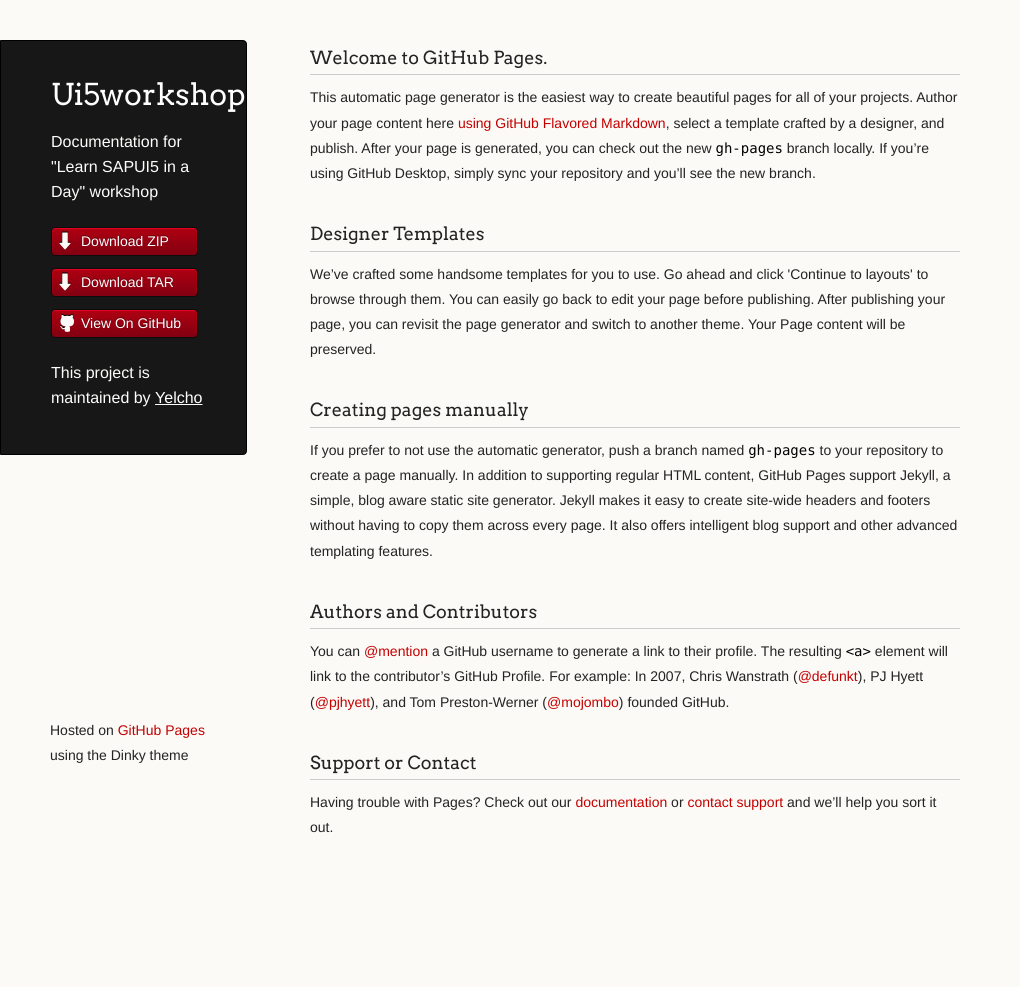
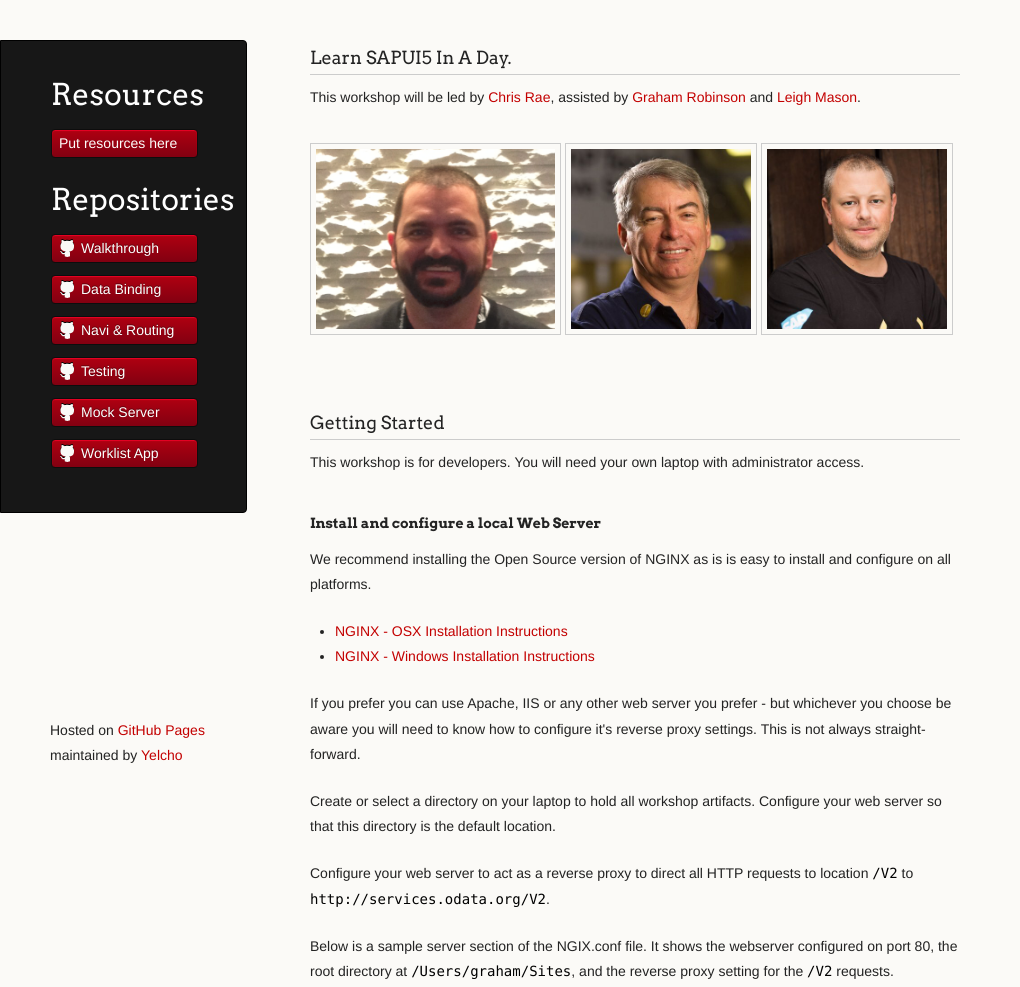
Before and after one commit to Yelcho/ui5workshop, a plain HTML site: page index.html in a window 1280 px wide. Shown: the top 987 px of the page, without its empty margins (0-1020 px from the left). Before the commit the page ends 913 px from the top, so only its background shows below. Drawn offline with Linux system fonts and the light colour scheme.

Commit message:
Initial content

```diff
--- a/index.html
+++ b/index.html
@@ -1,10 +1,10 @@
 <!doctype html>
 <html>
+
 <head>
     <meta charset="utf-8">
     <meta http-equiv="X-UA-Compatible" content="chrome=1">
-    <title>Ui5workshop by Yelcho</title>
-
+    <title>Learn SAPUI5 In A Day</title>
     <link rel="stylesheet" href="stylesheets/styles.css">
     <link rel="stylesheet" href="stylesheets/github-light.css">
     <script src="javascripts/scale.fix.js"></script>
@@ -13,53 +13,101 @@
     <script src="//html5shiv.googlecode.com/svn/trunk/html5.js"></script>
     <![endif]-->
 </head>
+
 <body>
     <div class="wrapper">
         <header>
-        <h1 class="header">Ui5workshop</h1>
-        <p class="header">Documentation for &quot;Learn SAPUI5 in a Day&quot; workshop</p>
-
+            <h1 class="header">Resources</h1>
             <ul>
-          <li class="download"><a class="buttons" href="https://github.com/Yelcho/ui5workshop/zipball/master">Download ZIP</a></li>
+                <li>Put resources here</li>
+            </ul>
+            <h1 class="header">Repositories</h1>
+            <ul>
+                <li><a class="buttons github" href="https://github.com/Yelcho/open_ui5_workshop">Walkthrough</a></li>
+                <li><a class="buttons github" href="https://github.com/Yelcho/openui5-data-binding">Data Binding</a></li>
+                <li><a class="buttons github" href="https://github.com/Yelcho/openui5-nav-and-routing">Navi & Routing</a></li>
+                <li><a class="buttons github" href="https://github.com/Yelcho/openui5-testing">Testing</a></li>
+                <li><a class="buttons github" href="https://github.com/Yelcho/openui5-mock-server">Mock Server</a></li>
+                <li><a class="buttons github" href="https://github.com/Yelcho/openui5-worklist-app">Worklist App</a></li>
+                <!--           <li class="download"><a class="buttons" href="https://github.com/Yelcho/ui5workshop/zipball/master">Download ZIP</a></li>
         <li class="download"><a class="buttons" href="https://github.com/Yelcho/ui5workshop/tarball/master">Download TAR</a></li>
-          <li><a class="buttons github" href="https://github.com/Yelcho/ui5workshop">View On GitHub</a></li>
+        <li><a class="buttons github" href="https://github.com/Yelcho/ui5workshop">View On GitHub</a></li> -->
             </ul>
-
-        <p class="header">This project is maintained by <a class="header name" href="https://github.com/Yelcho">Yelcho</a></p>
-
-
+            <!--         <p class="header">Maintained by <a class="header name" href="https://github.com/Yelcho">Yelcho</a></p> -->
         </header>
         <section>
             <h3>
-<a id="welcome-to-github-pages" class="anchor" href="#welcome-to-github-pages" aria-hidden="true"><span aria-hidden="true" class="octicon octicon-link"></span></a>Welcome to GitHub Pages.</h3>
+            <a id="welcome-to-github-pages" class="anchor" href="#welcome-to-github-pages" aria-hidden="true"><span aria-hidden="true" class="octicon octicon-link"></span></a>Learn SAPUI5 In A Day.
+          </h3>
+            <p>This workshop will be led by <a href="http://scn.sap.com/people/chris.rae" target="_blank">Chris Rae</a>, assisted by <a href="http://scn.sap.com/people/graham.robinson" target="_blank">Graham Robinson</a> and <a href="http://scn.sap.com/people/leigh.mason" target="_blank">Leigh Mason</a>.</p>
+            <img src="images/chris.png" height="180px" />
+            <img src="images/graham.jpg" width="180px" />
+            <img src="images/leigh.jpg" width="180px" />
+            <h3>
+          <a id="getting-started" class="anchor" href="#designer-templates" aria-hidden="true"><span aria-hidden="true" class="octicon octicon-link"></span></a>
+            Getting Started
+          </h3>
+            <p>This workshop is for developers. You will need your own laptop with administrator access.</p>
+            <h4>Install and configure a local Web Server</h4>
+            <p>We recommend installing the Open Source version of NGINX as is is easy to install and configure on all platforms.</p>
+            <ul>
+                <li>
+                    <a href="http://codingexplained.com/operating-systems/mac/installing-nginx-os-x-yosemite">NGINX - OSX Installation Instructions</a>
+                </li>
+                <li>
+                    <a href="http://nginx.org/en/docs/windows.html">NGINX - Windows Installation Instructions</a>
+                </li>
+            </ul>
+            <p>If you prefer you can use Apache, IIS or any other web server you prefer - but whichever you choose be aware you will need to know how to configure it's reverse proxy settings. This is not always straight-forward.</p>
+            <p>Create or select a directory on your laptop to hold all workshop artifacts. Configure your web server so that this directory is the default location.</p>
+            <p>Configure your web server to act as a reverse proxy to direct all HTTP requests to location <code>/V2</code> to <code>http://services.odata.org/V2</code>.</p>
+            <p>Below is a sample server section of the NGIX.conf file. It shows the webserver configured on port 80, the root directory at <code>/Users/graham/Sites</code>, and the reverse proxy setting for the <code>/V2</code> requests.</p>
+            <pre><code>
+server {
+    listen       80;
+    server_name  localhost;
 
-<p>This automatic page generator is the easiest way to create beautiful pages for all of your projects. Author your page content here <a href="https://guides.github.com/features/mastering-markdown/">using GitHub Flavored Markdown</a>, select a template crafted by a designer, and publish. After your page is generated, you can check out the new <code>gh-pages</code> branch locally. If you’re using GitHub Desktop, simply sync your repository and you’ll see the new branch.</p>
+    location / {
+        root   /Users/graham/Sites;
+        index  index.html index.htm;
+        autoindex on;
+    }
 
-<h3>
-<a id="designer-templates" class="anchor" href="#designer-templates" aria-hidden="true"><span aria-hidden="true" class="octicon octicon-link"></span></a>Designer Templates</h3>
+    location /V2 {
+        proxy_pass http://services.odata.org/V2;
+    }
 
-<p>We’ve crafted some handsome templates for you to use. Go ahead and click 'Continue to layouts' to browse through them. You can easily go back to edit your page before publishing. After publishing your page, you can revisit the page generator and switch to another theme. Your Page content will be preserved.</p>
+    ...
+}
+</code>
+</pre>
+            <p>Test you web server configuration works before moving on.</p>
+            <h4>Download and Install the OpenUI5 SDK</h4>
+            <p>Download the <a href="http://openui5.org/download.html">OpenUI5 SDK</a>. Create a subdirectory in your web server root directory called <code>UI5</code> and place the unpacked OpenUI5 SDK here.</p>
+            <p>Check you can access the OpenUI5 SDK via you browser at <a href="http://localhost/ui5/openui5-sdk-1.36.9">http://localhost/ui5/openui5-sdk-1.36.9</a></p>
 
-<h3>
-<a id="creating-pages-manually" class="anchor" href="#creating-pages-manually" aria-hidden="true"><span aria-hidden="true" class="octicon octicon-link"></span></a>Creating pages manually</h3>
+            <h4>Choose Your Editor.</h4>
+            <p>If you do not already have a suitable editor installed on your laptop you should install one now.</p>
+            <p>Some choices are...</p>
+            <ul>
+              <li><a href="https://atom.io/">Atom</a> - probably the most popular these days</li>
+              <li><a href="https://www.sublimetext.com/">Sublime Text</a> - Graham's weapon of choice</li>
+              <li><a href="https://notepad-plus-plus.org/">Notepad++</a> - always popular</li>
+              <li>...or anything else you prefer.</li>
+            </ul>
 
-<p>If you prefer to not use the automatic generator, push a branch named <code>gh-pages</code> to your repository to create a page manually. In addition to supporting regular HTML content, GitHub Pages support Jekyll, a simple, blog aware static site generator. Jekyll makes it easy to create site-wide headers and footers without having to copy them across every page. It also offers intelligent blog support and other advanced templating features.</p>
-
-<h3>
-<a id="authors-and-contributors" class="anchor" href="#authors-and-contributors" aria-hidden="true"><span aria-hidden="true" class="octicon octicon-link"></span></a>Authors and Contributors</h3>
-
-<p>You can <a href="https://help.github.com/articles/basic-writing-and-formatting-syntax/#mentioning-users-and-teams" class="user-mention">@mention</a> a GitHub username to generate a link to their profile. The resulting <code>&lt;a&gt;</code> element will link to the contributor’s GitHub Profile. For example: In 2007, Chris Wanstrath (<a href="https://github.com/defunkt" class="user-mention">@defunkt</a>), PJ Hyett (<a href="https://github.com/pjhyett" class="user-mention">@pjhyett</a>), and Tom Preston-Werner (<a href="https://github.com/mojombo" class="user-mention">@mojombo</a>) founded GitHub.</p>
+            <h4>Install SAP WebIDE</h4>
+            <p>Chris to complete...</p>
 
             <h3>
 <a id="support-or-contact" class="anchor" href="#support-or-contact" aria-hidden="true"><span aria-hidden="true" class="octicon octicon-link"></span></a>Support or Contact</h3>
-
             <p>Having trouble with Pages? Check out our <a href="https://help.github.com/pages">documentation</a> or <a href="https://github.com/contact">contact support</a> and we’ll help you sort it out.</p>
         </section>
         <footer>
-        <p><small>Hosted on <a href="https://pages.github.com">GitHub Pages</a> using the Dinky theme</small></p>
+            <p><small>Hosted on <a href="https://pages.github.com">GitHub Pages</a> maintained by <a href="https://github.com/Yelcho">Yelcho</a></small></p>
         </footer>
     </div>
     <!--[if !IE]><script>fixScale(document);</script><![endif]-->
+</body>
 
-  </body>
 </html>
```
Also changed, not shown: images/chris.png (added), images/graham.jpg (added), images/leigh.jpg (added). Lines whose indentation alone changed are shown as unchanged.
